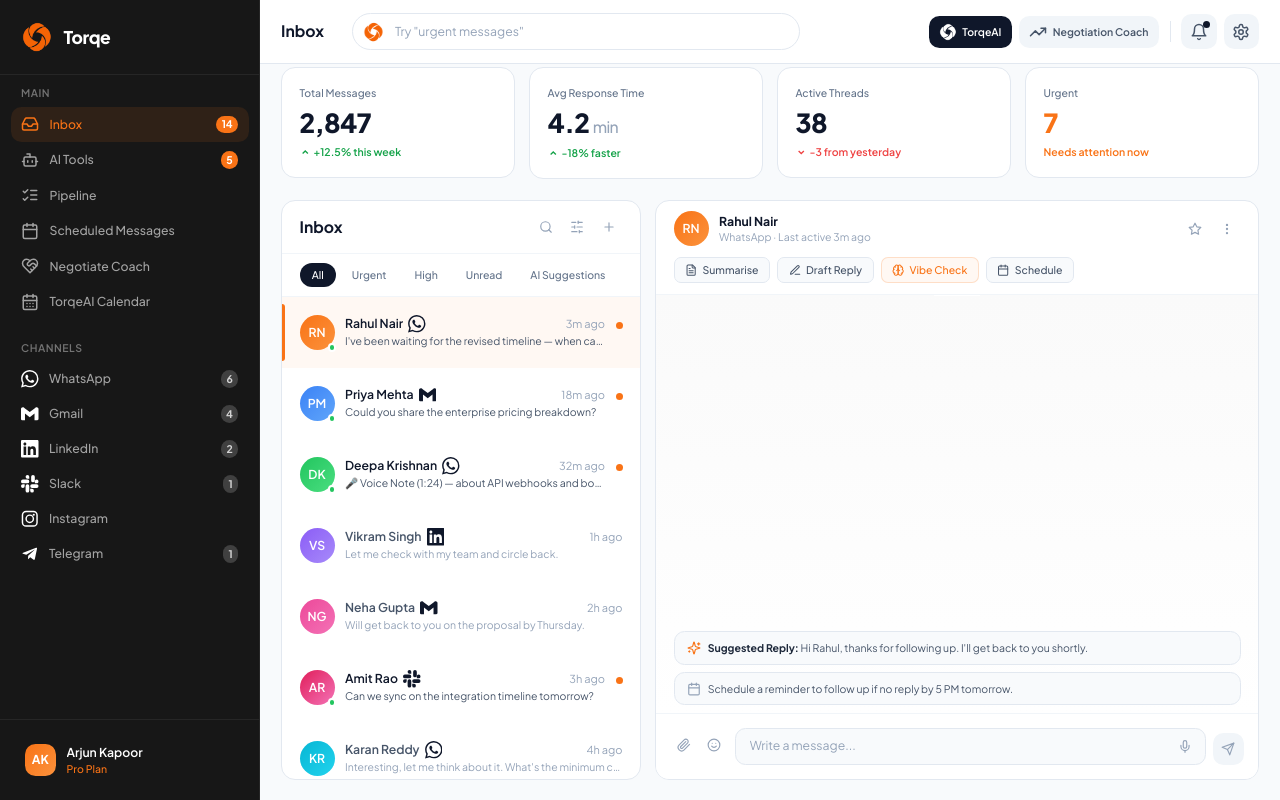
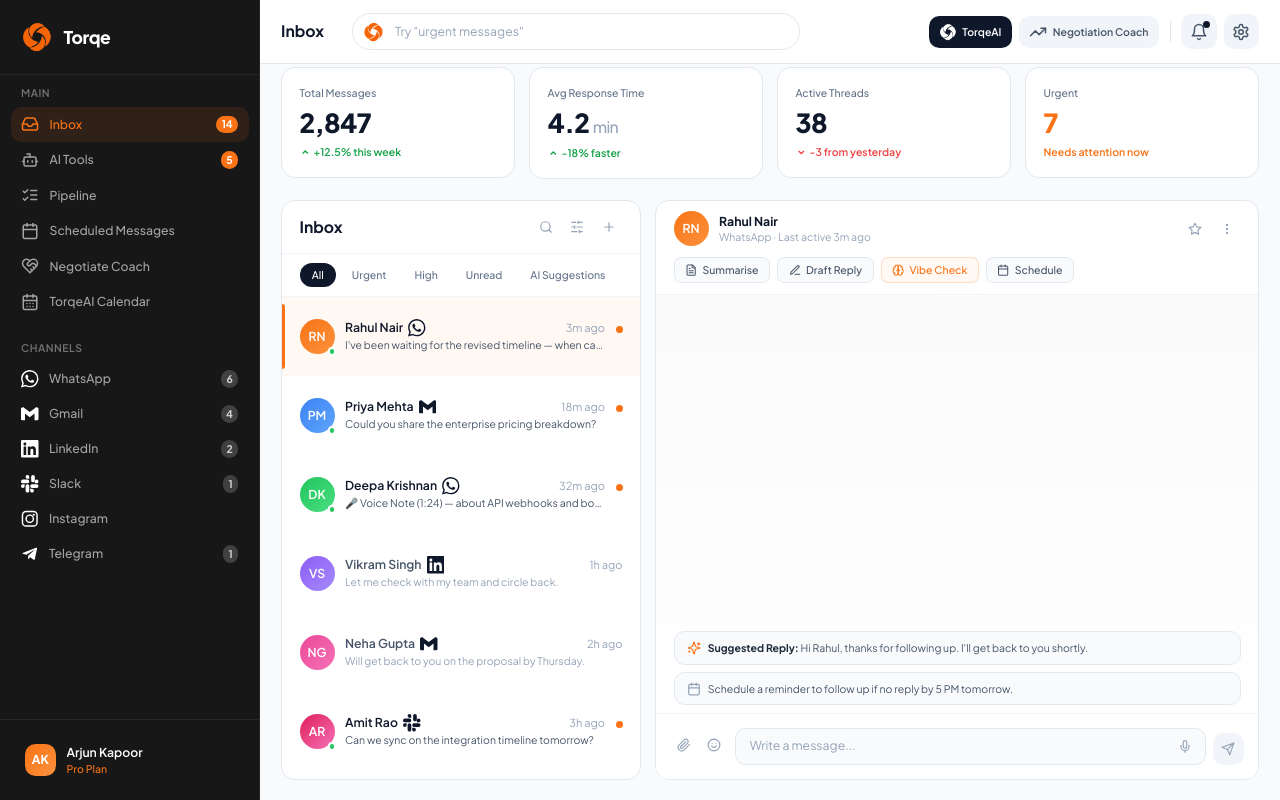
Before and after one commit to Ecognix/torqe-dashboard, a Next.js app: page / in a window 1280 px wide. Built offline with nearby package versions, Linux system fonts and the light colour scheme.

Commit message:
Add files via upload

```diff
--- a/src/components/ChatbotPanel.tsx
+++ b/src/components/ChatbotPanel.tsx
@@ -271,11 +271,11 @@ export default function ChatbotPanel({ isOpen, onClose, tab, onTabChange }: Chat
                 : 'bg-orange text-white rounded-tr-sm'
             } ${msg.isAction ? 'border border-slate-200' : ''}`}>
               {msg.role === 'bot' && (
-                <p className="font-bold mb-0.5 lg:mb-1 text-xs lg:text-sm text-slate-900">
+                <p className="font-bold mb-0.5 lg:mb-1 text-[13px] lg:text-sm text-slate-900">
                   {msg.name}
                 </p>
               )}
-              <p className="text-xs lg:text-sm leading-relaxed" dangerouslySetInnerHTML={{ __html: msg.text }} />
+              <p className="text-[13px] lg:text-sm leading-relaxed" dangerouslySetInnerHTML={{ __html: msg.text }} />
               <p className={`text-[10px] lg:text-xs mt-1 ${msg.role === 'bot' ? 'text-slate-400' : 'text-orange-200'}`}>
                 {msg.time}
               </p>
--- a/src/components/views/InboxView.tsx
+++ b/src/components/views/InboxView.tsx
@@ -219,7 +219,7 @@ export default function InboxView({ onChatbotAction, onProfileClick }: InboxView
                   setAiCard(null);
                   setMobileShowThread(true);
                 }}
-                className={`w-full flex items-start gap-2.5 lg:gap-3 px-4 lg:px-5 py-4 lg:py-[18px] transition-all text-left relative ${
+                className={`w-full flex items-start gap-2.5 lg:gap-3 px-4 lg:px-5 py-5 lg:py-[22px] transition-all text-left relative ${
                   selectedMessage.id === msg.id
                     ? 'bg-orange/5'
                     : 'hover:bg-slate-50'
@@ -362,7 +362,7 @@ export default function InboxView({ onChatbotAction, onProfileClick }: InboxView
                       ? 'bg-orange text-white rounded-2xl rounded-br-md'
                       : 'bg-white border border-slate-200 text-slate-800 rounded-2xl rounded-bl-md shadow-sm'
                   }`}>
-                    <p className="text-xs lg:text-sm leading-relaxed" style={{ fontFamily: "'Inter', sans-serif" }}>{msg.text}</p>
+                    <p className="text-[13px] lg:text-sm leading-relaxed" style={{ fontFamily: "'Inter', sans-serif" }}>{msg.text}</p>
                   </div>
                   <div className={`flex items-center gap-1 mt-1 px-1 ${msg.type === 'outgoing' ? 'flex-row-reverse' : ''}`}>
                     <span className="text-[11px] text-slate-400">{msg.time}</span>
```
